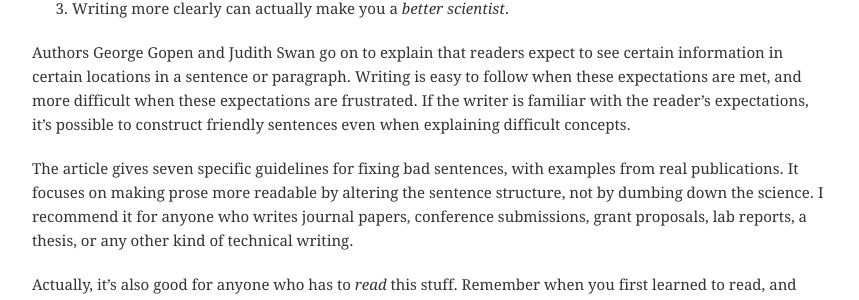
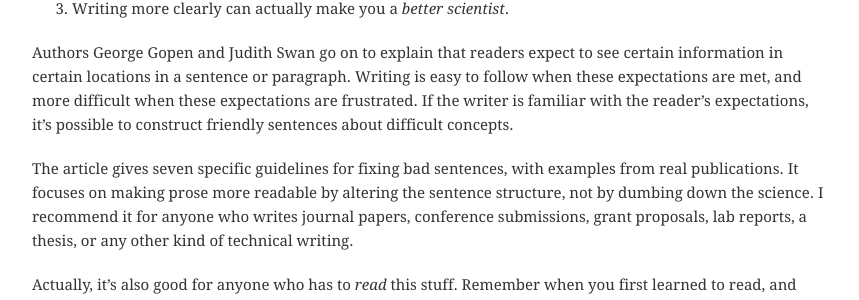
Before and after one commit to piscisvolans/piscisvolans.github.io, a Jekyll site: the page built from _posts/2014-08-08-the-science-of-scientific-writing.md, in a window 1280 px wide and 900 px high, scrolled down 815 px. Shown: the part 216-516 px from the top of the window, without its empty margins (208-1067 px from the left). Built offline with Jekyll 4.4.1, drawn with Linux system fonts in a browser that asks for light colours; some web fonts are replaced; Markdown is read by kramdown in place of the engine named in the settings; comment, search, counter and statistics services are not loaded.

Commit message:
small text edit

```diff
--- a/_posts/2014-08-08-the-science-of-scientific-writing.md
+++ b/_posts/2014-08-08-the-science-of-scientific-writing.md
@@ -23,7 +23,7 @@ These are pretty radical ideas. The topic of good writing often provokes only ap
 <!--more-->
 <div id="more"></div>
 
-Authors George Gopen and Judith Swan go on to explain that readers expect to see certain information in certain locations in a sentence or paragraph. Writing is easy to follow when these expectations are met, and more difficult when these expectations are frustrated. If the writer is familiar with the reader's expectations, it's possible to construct friendly sentences even when explaining difficult concepts.
+Authors George Gopen and Judith Swan go on to explain that readers expect to see certain information in certain locations in a sentence or paragraph. Writing is easy to follow when these expectations are met, and more difficult when these expectations are frustrated. If the writer is familiar with the reader's expectations, it's possible to construct friendly sentences about difficult concepts.
 
 The article gives seven specific guidelines for fixing bad sentences, with examples from real publications. It focuses on making prose more readable by altering the sentence structure, not by dumbing down the science. I recommend it for anyone who writes journal papers, conference submissions, grant proposals, lab reports, a thesis, or any other kind of technical writing.
 
```
